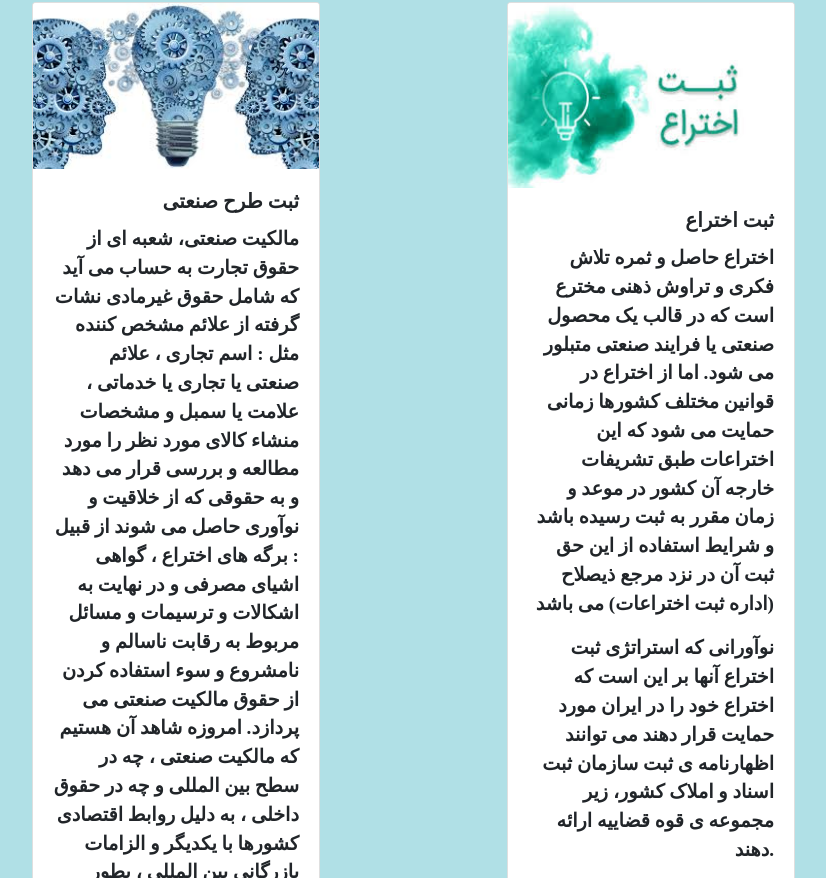
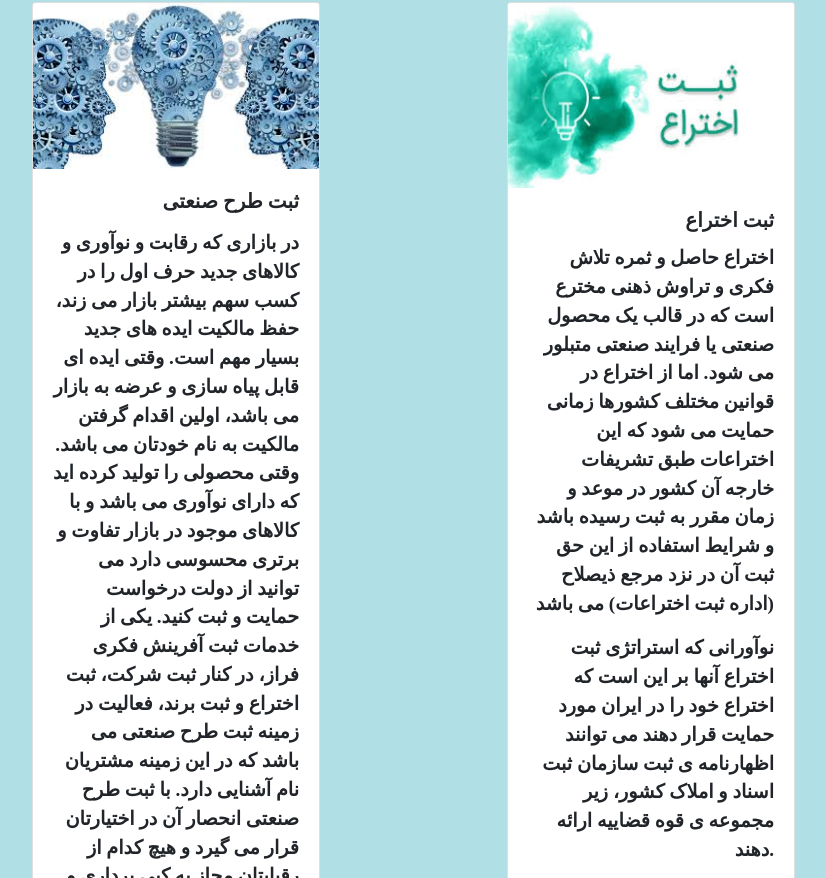
Before and after one commit to ayaghuti/firm-register, a plain HTML site: page index.html in a window 1280 px wide. Shown: the part 1486-2364 px from the top of the page, without its empty margins (148-974 px from the left). Drawn offline with nearby package versions, Linux system fonts and the light colour scheme; a web font is replaced by a local one.

Commit message:
adding changes

```diff
--- a/index.html
+++ b/index.html
@@ -125,19 +125,18 @@
               <div class="card-body text-right">
                 <h5 class="card-title">ثبت طرح صنعتی</h5>
                 <p class="card-text">
-                  مالکیت صنعتی، شعبه ای از حقوق تجارت به حساب می آید که شامل حقوق غیرمادی نشات گرفته از علائم مشخص کننده مثل : اسم
-                  تجاری ، علائم صنعتی یا تجاری یا خدماتی ، علامت یا سمبل و مشخصات منشاء کالای مورد نظر را مورد مطالعه و بررسی قرار
-                  می دهد
-                  و به حقوقی که از خلاقیت و نوآوری حاصل می شوند از قبیل : برگه های اختراع ، گواهی اشیای مصرفی و در نهایت به اشکالات
-                  و
-                  ترسیمات و مسائل مربوط به رقابت ناسالم و نامشروع و سوء استفاده کردن از حقوق مالکیت صنعتی می پردازد.
-                  امروزه شاهد آن هستیم که مالکیت صنعتی ، چه در سطح بین المللی و چه در حقوق داخلی ، به دلیل روابط اقتصادی کشورها با
-                  یکدیگر
-                  و الزامات بازرگانی بین المللی ، بطور جدی حمایت میشود و به مخترع مبتکر، و به عبارتی به فرد خلاق این امکان را می دهد
-                  که به
-                  صورت انحصاری از اختراع یا علامت خود استفاده کند و شخص متجاوز به حقوق خود را از راه حقوقی یا جزائی تحت تعقیب قانونی
-                  قرار
-                  دهد. ( ماده ی۵۲۸ تا ماده ی ۵۳۰ ق. م. اسلامی)</p>
+                  <p class="card-text">در بازاری که رقابت و نوآوری و کالاهای جدید حرف اول را در کسب سهم بیشتر بازار می زند، حفظ مالکیت ایده های جدید بسیار مهم
+                  است.
+                  وقتی ایده ای قابل پیاه سازی و عرضه به بازار می باشد، اولین اقدام گرفتن مالکیت به نام خودتان می باشد. وقتی محصولی را
+                  تولید کرده اید که دارای نوآوری می باشد و با کالاهای موجود در بازار تفاوت و برتری محسوسی دارد می توانید از دولت درخواست
+                  حمایت و ثبت کنید.
+                  یکی از خدمات ثبت آفرینش فکری فراز، در کنار ثبت شرکت، ثبت اختراع و ثبت برند، فعالیت در زمینه ثبت طرح صنعتی می باشد که در
+                  این زمینه مشتریان نام آشنایی دارد.
+                  با ثبت طرح صنعتی انحصار آن در اختیارتان قرار می گیرد و هیچ کدام از رقبایتان مجاز به کپی برداری و تولید محصول شما نخواهند
+                  بود البته به شرطی که اصول ثبتی در آن رعایت شده باشد.
+                  طرح صنعتی جنبه زیبایی شناختی محصول و ظاهر و بسته بندی کالاهای شما را شامل می شود و با این نو ثبت شما میتوانید نسبت به
+                  ظاهر کالا و بسته بندی حمایت های قانونی لازم را جهت جلوگیری از سواستفاده رقبا داشته باشید
+                  وهمچنین موجب افزایش سهم بازار و موفقیت بیشتر می شود.</p>
                 <a href="http://iripo.ssaa.ir/" class="btn btn-primary" target="_blank">مرکز مالکیت معنوی</a>
               </div>
             </div>
@@ -236,6 +235,7 @@
           <!-- cards -->
         </div>
       </div>
+    <br>
     </section>
     <hr />
     <section id="consult">
```
